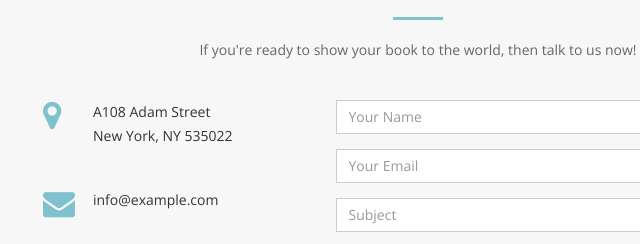
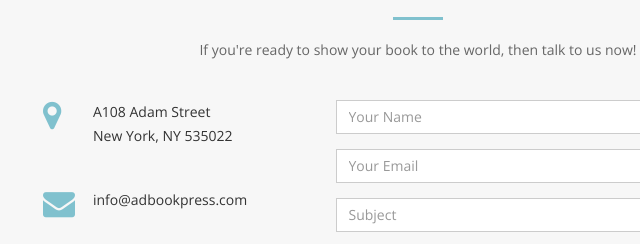
Before and after one commit to adbookpress/adbookpress.github.io, a website: page publishing-package.html in a window 1280 px wide. Shown: the part 4539-4783 px from the top of the page, 222-862 px from the left. Drawn offline with nearby package versions, Linux system fonts and the light colour scheme.

Commit message:
Update publishing-package.html

```diff
--- a/publishing-package.html
+++ b/publishing-package.html
@@ -277,7 +277,7 @@
 
             <div>
               <i class="fa fa-envelope"></i>
-              <p>info@example.com</p>
+              <p>info@adbookpress.com</p>
             </div>
 
             <div>
@@ -292,7 +292,7 @@
           <div class="form">
             <div id="sendmessage">Your message has been sent. Thank you!</div>
             <div id="errormessage"></div>
-            <form action="" method="post" role="form" class="contactForm">
+            <form action="mailto:info@adbookpress.com" method="post" role="form" class="contactForm">
               <div class="form-group">
                 <input type="text" name="name" class="form-control" id="name" placeholder="Your Name" data-rule="minlen:4" data-msg="Please enter at least 4 chars" />
                 <div class="validation"></div>
```
